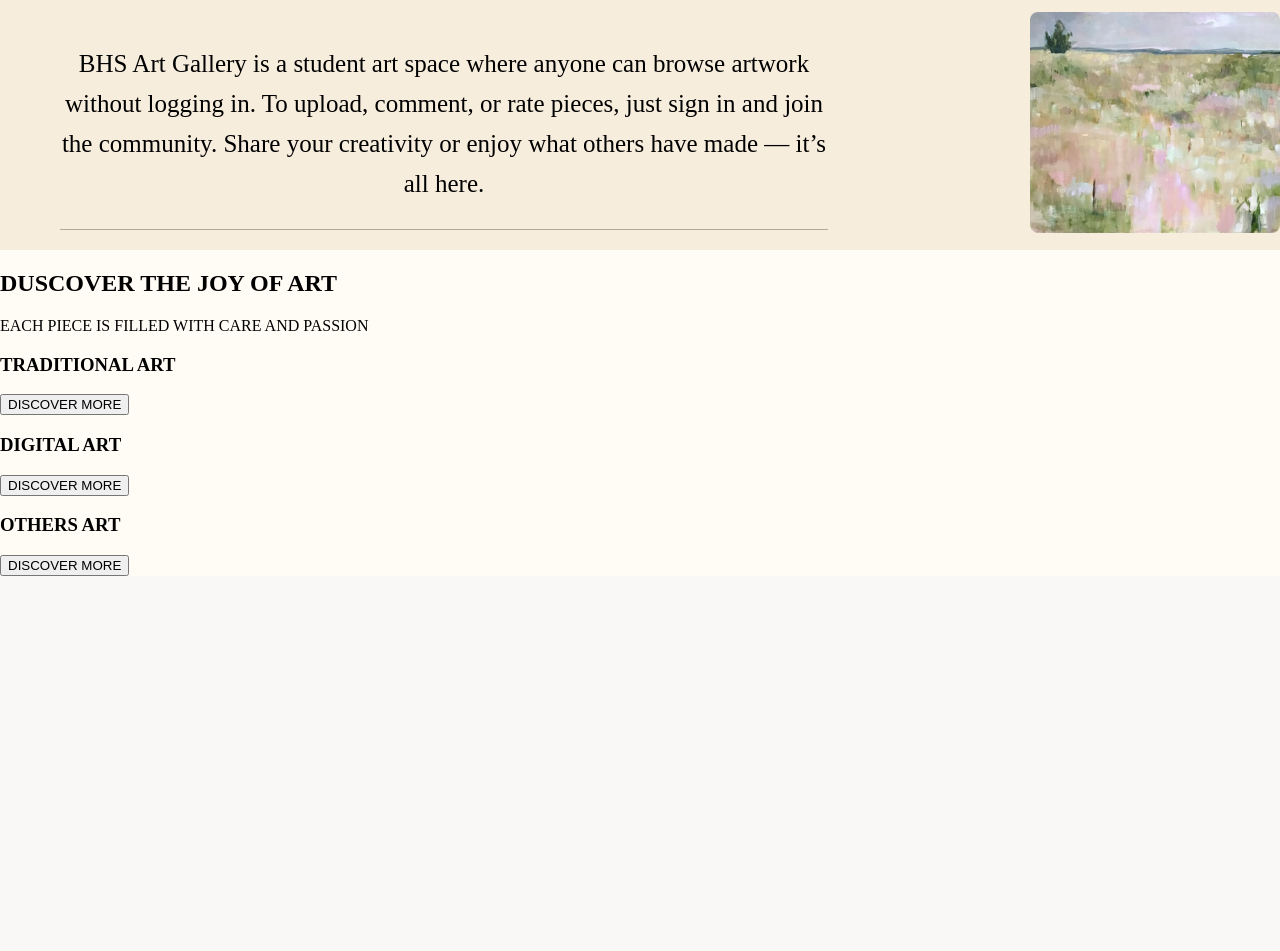
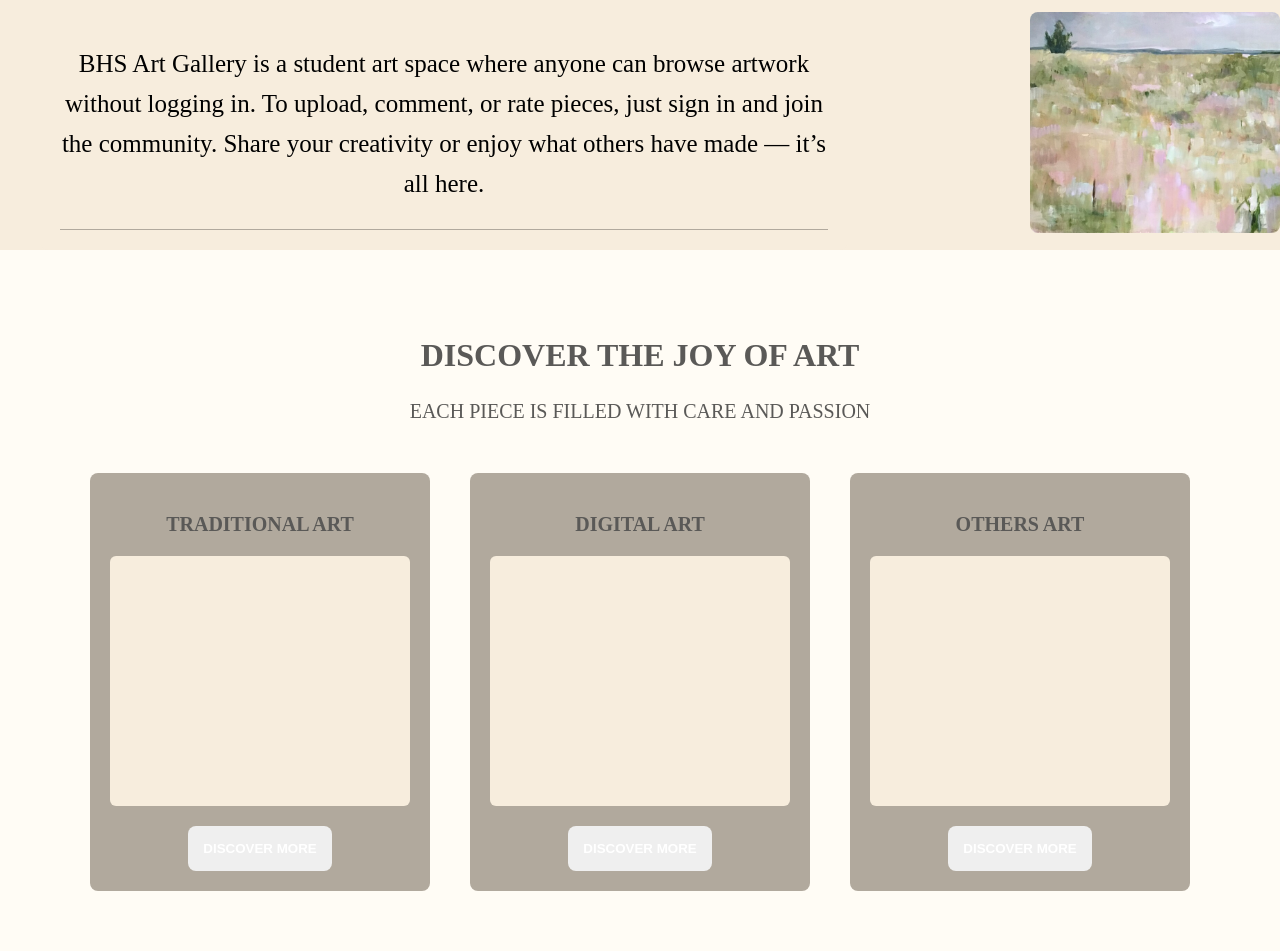
Before and after one commit to 23671jnmr/Artweb, a Flask app: page / in a window 1280 px wide; the page is wider, and only the part inside the window is pictured. Shown: the part 971-1922 px from the top of that part. Before the commit the page ends 1547 px from the top of that part, so only its background shows below. Run offline with Flask 3, Linux system fonts and the light colour scheme.

Commit message:
Home page layout and design finished - next step is functions

```diff
--- a/static/style.css
+++ b/static/style.css
@@ -118,3 +118,65 @@ body {
     border-radius: 8px;
 
 }
+
+.gallery-categories {
+    text-align: center;
+    background-color: #fffcf5;
+    padding: 60px 40px;
+}
+
+.gallery-categories h2 {
+    font-size: 32px;
+    font-weight: 700px;
+    color: #5a5957;
+}
+
+.gallery-categories p {
+    font-size: 20px;
+    color: #5a5957;
+    margin-bottom: 50px;
+}
+
+.category-container {
+    display: flex;
+    justify-content: center;
+    gap: 40px;
+    flex-wrap: wrap;
+}
+
+.category-box {
+    background-color: #b1a99d;
+    width: 300px;
+    padding: 20px;
+    border-radius: 8px;
+    text-align: center;
+}
+
+.category-box h3 {
+    font-size: 20px;
+    color: #5a5957;
+    margin-bottom: 20px;
+}
+
+.category-image {
+    background-color: #f7eddd;
+    height: 250px;
+    border-radius: 6px;
+    margin-bottom: 20px;
+}
+
+
+.discover-btn {
+    border-color: #bfc5c7;
+    color: white;
+    font-weight: 700;
+    border: none;
+    padding: 15px;
+    border-radius: 8px;
+    cursor: pointer;
+    transition: background-color 0.3s;
+}
+
+.discover-btn:hover {
+    background-color: #9FA3A5;
+}
--- a/templates/home.html
+++ b/templates/home.html
@@ -39,7 +39,7 @@
     </section>
 
     <section class="gallery-categories">
-        <h2>DUSCOVER THE JOY OF ART</h2>
+        <h2>DISCOVER THE JOY OF ART</h2>
         <P>EACH PIECE IS FILLED WITH CARE AND PASSION</P>
 
         <div class="category-container">
```
